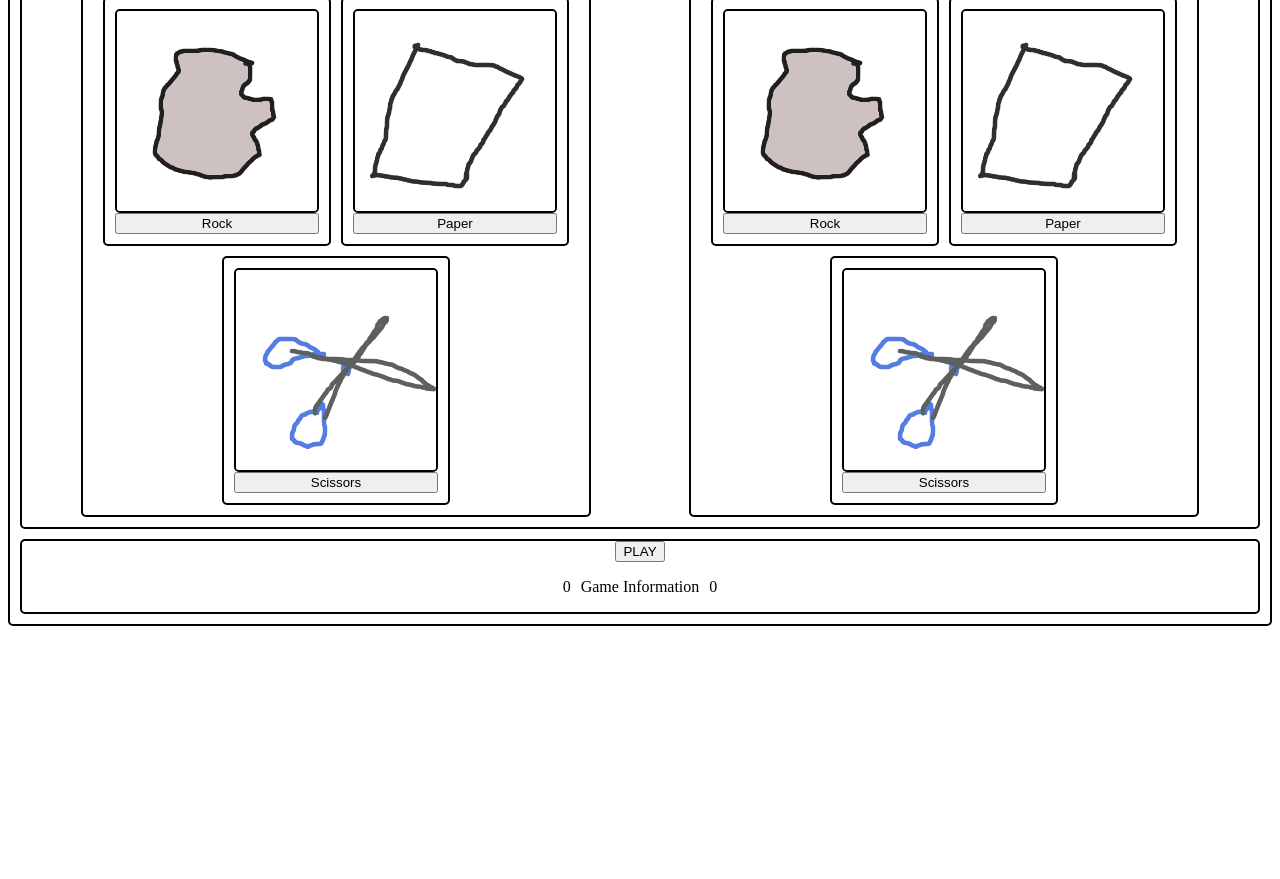
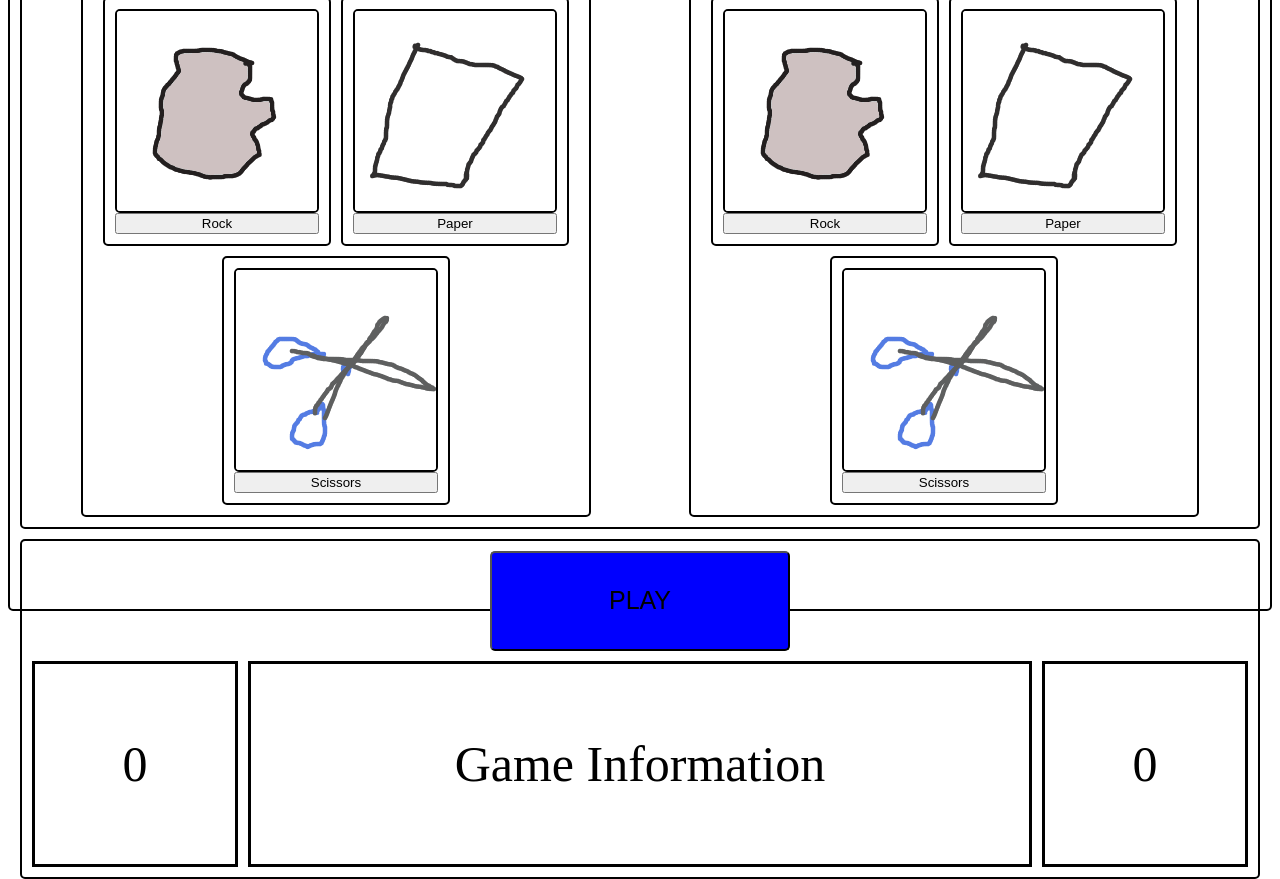
Before and after one commit to jmcgallia/rock_paper_scissors, a plain HTML site: page index.html in a window 1280 px wide. Shown: the part 221-1100 px from the top of the page. Before the commit the page ends 855 px from the top, so only its background shows below. Drawn offline with Linux system fonts and the light colour scheme.

Commit message:
small changes to js. continue improving visuals.

```diff
--- a/script.js
+++ b/script.js
@@ -78,10 +78,10 @@ startButton.addEventListener('click', function() {
     if (gameState === 'not started') {
         removeScales();
         gameState = 'playing';
-        this.innerHTML = "Please pick rock, paper, or scissors.";
-        document.querySelector(".game-display").innerHTML = 'Pick a weapon!'
-        document.querySelector(".player-score-box").innerHTML = '0';
-        document.querySelector(".ai-score-box").innerHTML = '0';
+        this.innerHTML = "<p>..game in process..</p>";
+        document.querySelector(".game-display").innerHTML = '<p>Pick a weapon!</p>';
+        document.querySelector(".player-score-box").innerHTML = '<p>0</p>';
+        document.querySelector(".ai-score-box").innerHTML = '<p>0</p>';
 
     }
 })
@@ -116,15 +116,15 @@ function playGame(weapon) {
         round += 1;
         roundResult = playRound(weapon, computerMove);
 
-        document.querySelector(".player-score-box").innerHTML = rounds_won.toString();
-        document.querySelector(".ai-score-box").innerHTML = rounds_lost.toString();
+        document.querySelector(".player-score-box").innerHTML = `<p>${rounds_won.toString()}</p>`;
+        document.querySelector(".ai-score-box").innerHTML = `<p>${rounds_lost.toString()}</p>`;
 
         if (round == 5) {
             // Reset play button
             startButton.innerHTML = "PLAY AGAIN";
 
             // Logic to display winner
-            document.querySelector(".game-display").innerHTML = `Round ${round}: ${roundResult} \n ${gameResult(rounds_lost, rounds_won)}`;
+            document.querySelector(".game-display").innerHTML = `<p>Round ${round}: ${roundResult} \n ${gameResult(rounds_lost, rounds_won)}</p>`;
 
             // Reset Game State
             round = 0;
@@ -135,7 +135,7 @@ function playGame(weapon) {
             return;
         }
 
-        document.querySelector(".game-display").innerHTML = `Round ${round}: ${roundResult}`;
+        document.querySelector(".game-display").innerHTML = `<p>Round ${round}: ${roundResult}</p>`;
 
     }
 };
--- a/style.css
+++ b/style.css
@@ -3,6 +3,7 @@
     flex-direction: column;
     padding: 10px;
     gap: 10px;
+    height: 100vh;
 }
 .game-title {
     display: flex;
@@ -54,6 +55,8 @@
 .display-box {
     display: flex;
     flex-direction: column;
+    padding: 10px;
+    gap: 10px;
 }
 
 .title-area {
@@ -62,6 +65,7 @@
 
 .game-display {
     text-align: center;
+    flex: 2 1 0;
 }
 
 .selection-area div img {
@@ -74,6 +78,37 @@
     display: flex;
     justify-content: center;
     gap: 10px;
+}
+
+#start-button {
+    width: 300px;
+    height: 100px;
+    border-radius: 5px;
+    background-color: blue;
+    font-size: 25px;
+}
+
+.main-display-area div {
+    width: 200px;
+    height: 200px;
+    border-color: black;
+    border-style: solid;
+}
+
+.main-display-area div p {
+    font-size: 50px;
+}
+
+.game-display p {
+    font-size: 20px;
+}
+
+.player-score-box,
+.ai-score-box,
+.game-display {
+    display: flex;
+    justify-content: center;
+    align-items: center;
 }
 
 .game,
```
